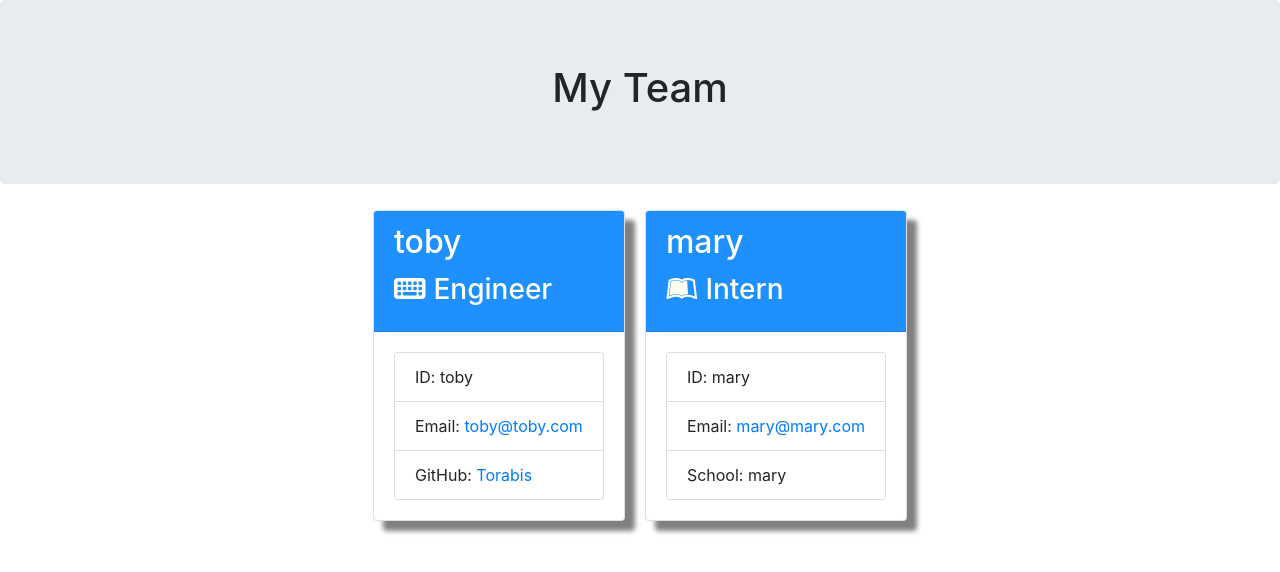
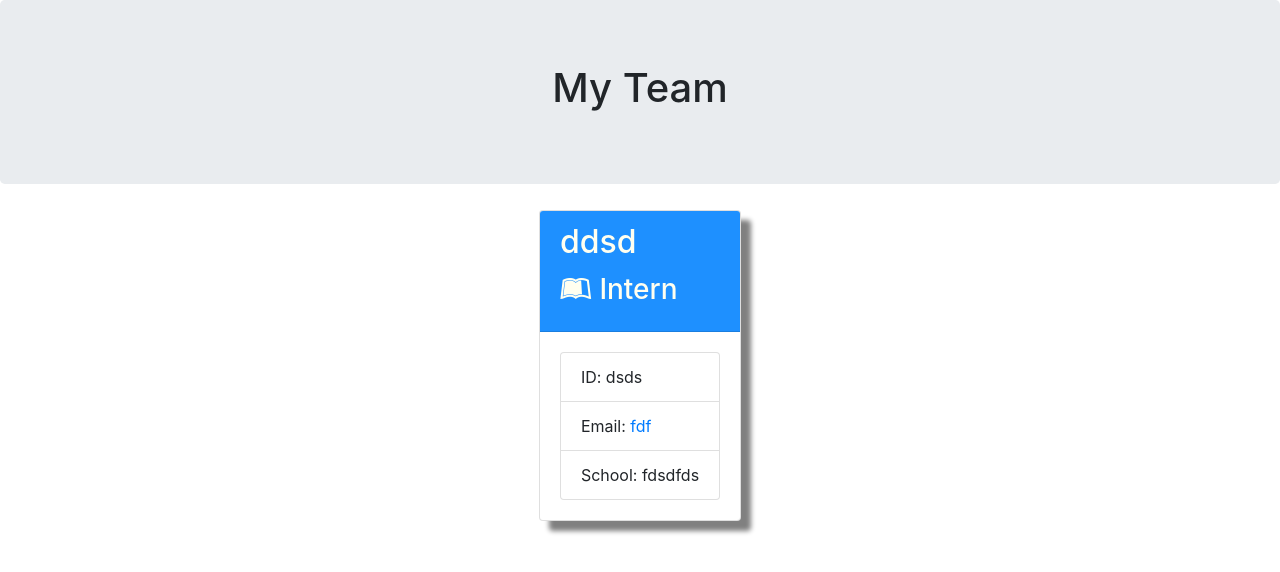
Before and after one commit to Torabis/Team-Profile-Generator, a website: page dist/team.html in a window 1280 px wide. Drawn offline with nearby package versions, Linux system fonts and the light colour scheme.

Commit message:
render prompts and html file

```diff
--- a/dist/team.html
+++ b/dist/team.html
@@ -25,27 +25,14 @@
             <div class="team-area col-12 d-flex justify-content-center">
                 <div class="card employee-card">
     <div class="card-header">
-        <h2 class="card-title">toby	</h2>
-        <h3 class="card-title"><i class="fas fa-keyboard mr-2"></i>Engineer</h3>
-    </div>
-    <div class="card-body">
-        <ul class="list-group">
-            <li class="list-group-item">ID: toby</li>
-            <li class="list-group-item">Email: <a href="mailto:toby@toby.com">toby@toby.com</a></li>
-            <li class="list-group-item">GitHub: <a href="https://github.com/Torabis" target="_blank" rel="noopener noreferrer">Torabis</a></li>
-        </ul>
-    </div>
-</div>
-<div class="card employee-card">
-    <div class="card-header">
-        <h2 class="card-title">mary</h2>
+        <h2 class="card-title">ddsd</h2>
         <h3 class="card-title"><i class="fab fa-leanpub mr-2"></i>Intern</h3>
     </div>
     <div class="card-body">
         <ul class="list-group">
-            <li class="list-group-item">ID: mary</li>
-            <li class="list-group-item">Email: <a href="mailto:mary@mary.com">mary@mary.com</a></li>
-            <li class="list-group-item">School: mary</li>
+            <li class="list-group-item">ID: dsds</li>
+            <li class="list-group-item">Email: <a href="mailto:fdf">fdf</a></li>
+            <li class="list-group-item">School: fdsdfds</li>
         </ul>
     </div>
 </div>
```
